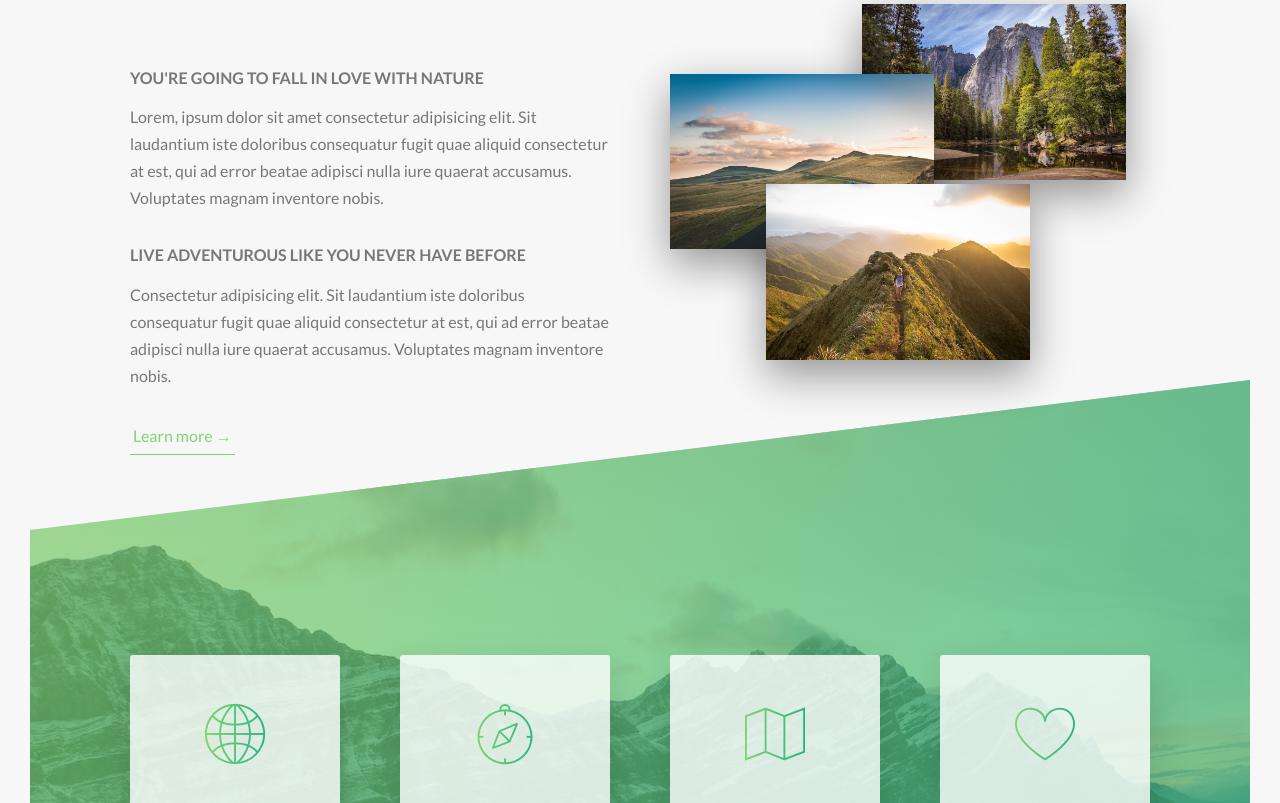
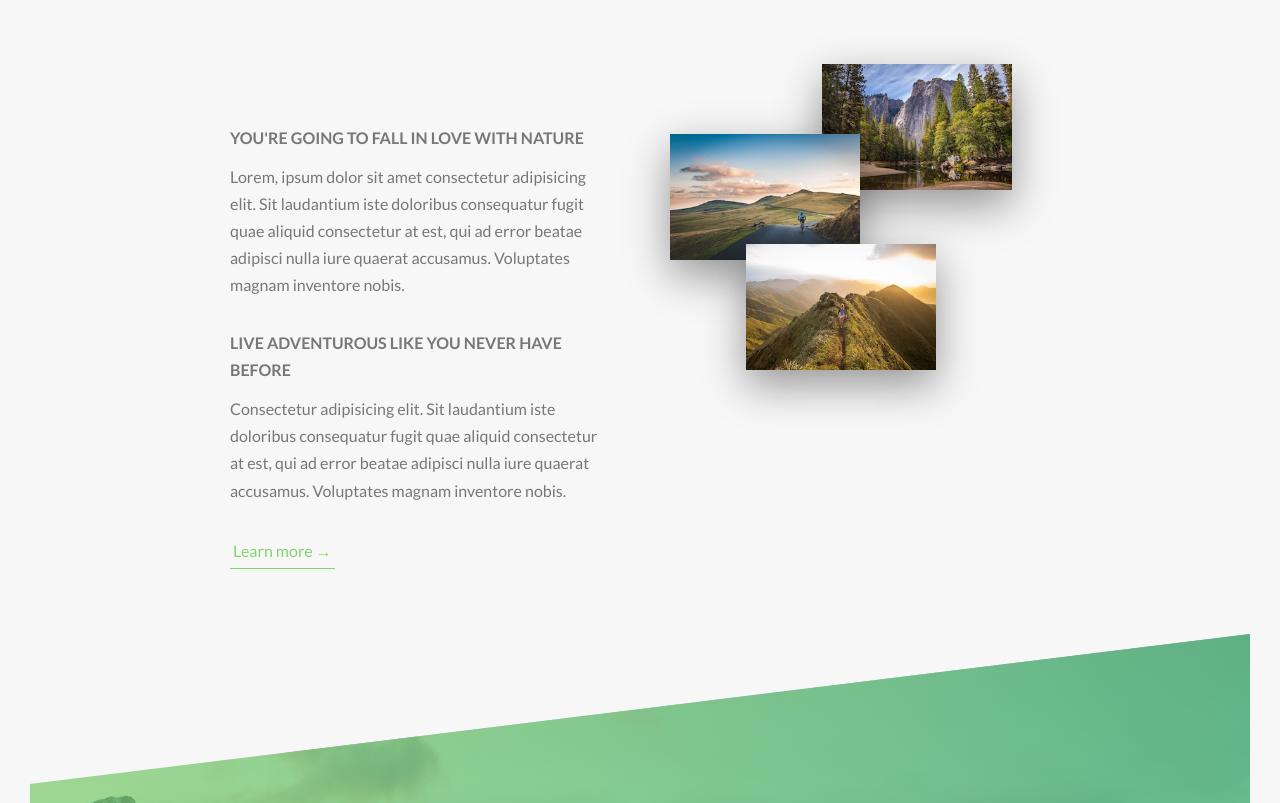
Before and after one commit to shinyb/Natours-Tours, a website: page index.html in a window 1280 px wide. Shown: the part 946-1749 px from the top of the page. Drawn offline with Linux system fonts and the light colour scheme.

Commit message:
6 initial changes

```diff
--- a/index.html
+++ b/index.html
@@ -71,7 +71,7 @@
                 </h2>
             </div>
 
-            <div class="row">
+            <div class="row about-text">
                 <div class="col-1-of-2">
                     <h3 class="heading-tertiary">You're going to fall in love with nature</h3>
                     <p class="paragraph">Lorem, ipsum dolor sit amet consectetur adipisicing elit. Sit laudantium iste
@@ -91,15 +91,15 @@
 
                 <div class="col-1-of-2">
                     <div class="composition">
-                        <img srcset="img/nat-1-large.jpg 300w, img/nat-1-large.jpg 1000w"
+                        <img srcset="img/nat-1.jpg 300w, img/nat-1-large.jpg 1000w"
                             sizes="(max-width: 56.25em) 20vw, (max-width: 37.5em) 30vw, 300px" alt="Photo 1"
                             class="composition__photo composition__photo-p1" src="img/nat-1-large.jpg">
 
-                        <img srcset="img/nat-2-large.jpg 300w, img/nat-2-large.jpg 1000w"
+                        <img srcset="img/nat-2.jpg 300w, img/nat-2-large.jpg 1000w"
                             sizes="(max-width: 56.25em) 20vw, (max-width: 37.5em) 30vw, 300px" alt="Photo 2"
                             class="composition__photo composition__photo-p2" src="img/nat-2-large.jpg">
 
-                        <img srcset="img/nat-3-large.jpg 300w, img/nat-3-large.jpg 1000w"
+                        <img srcset="img/nat-3.jpg 300w, img/nat-3-large.jpg 1000w"
                             sizes="(max-width: 56.25em) 20vw, (max-width: 37.5em) 30vw, 300px" alt="Photo 3"
                             class="composition__photo composition__photo-p3" src="img/nat-3-large.jpg">
 
--- a/sass/base/_base.scss
+++ b/sass/base/_base.scss
@@ -35,8 +35,9 @@ html {
     font-size: 40%;
   }
 
-
-
+  @include respond(big-desktop) {
+    font-size: 70%;
+  }
 }
 
 body {
@@ -51,9 +52,7 @@ body {
 
   @include respond(tab-port) {
     padding: 0;
-
-    }
-
+  }
 }
 
 ::selection {
--- a/sass/components/_composition.scss
+++ b/sass/components/_composition.scss
@@ -2,7 +2,7 @@
   position: relative;
 
   &__photo {
-    width: 55%;
+    width: 50%;
     position: absolute;
     box-shadow: 0 1.5rem 4rem rgba($color-black, 0.4);
     z-index: 10;
@@ -13,24 +13,23 @@
       width: 33.3333%;
       position: relative;
       float: left;
-
     }
-
 
     &-p1 {
       left: 40%;
       top: -6rem;
 
-      @include respond(tab-port) {
+     @include respond(tab-port) {
         top: 0;
         left: 0;
-        transform: scale(1.2)
+        transform: scale(1.2);
       }
     }
 
     &-p2 {
       left: 0;
       top: 1rem;
+
 
       @include respond(tab-port) {
         top: 0;
@@ -43,17 +42,17 @@
       left: 20%;
       top: 12rem;
 
+
       @include respond(tab-port) {
         top: 0;
         left: 0;
-        transform: scale(1.2)
+        transform: scale(1.2);
       }
-
-     }
+    }
 
     &:hover {
       outline: 1.5rem solid $color-primary;
-      transform: scale(1.05) translateY(-.5rem);
+      transform: scale(1.05) translateY(-0.5rem);
       box-shadow: 0 2.5rem 4rem rgba($color-black, 0.5);
       z-index: 20;
     }
--- a/sass/pages/_home.scss
+++ b/sass/pages/_home.scss
@@ -1,15 +1,28 @@
+.section {
+  max-width: 94rem;
+}
+
 section-about {
   background-color: $color-gray-light-1;
   padding: 25rem 0;
   margin-top: -20vh;
+  margin-bottom: 6rem;
 
   @include respond(tab-port) {
     padding: 15rem 0;
-    margin-left: 20rem;  }
+    margin-left: 20rem;
+  }
+}
+
+.about-text {
+  margin: 5rem 10rem;
+  padding: 6rem 10rem;
+
   }
 
 .section-features {
-  padding: 20rem 0;
+  padding: 10rem 0;
+  margin-top: 8rem;
   background-image: linear-gradient(
       to right bottom,
       rgba($color-primary, 0.7),
@@ -56,8 +69,6 @@ section-about {
     $color-primary-dark
   );
 
-
-
   @include respond(tab-port) {
     padding: 10rem 0;
   }
@@ -78,7 +89,6 @@ section-about {
   box-shadow: 0 1.5 4rem rgba($color-black, 0.2);
   background-repeat: no-repeat;
 
-
   @include respond(tab-land) {
     background-image: linear-gradient(
         105deg,
@@ -94,32 +104,24 @@ section-about {
     background-image: linear-gradient(
         to right,
         rgba($color-white, 0.9) 0%,
-      rgba($color-white, 0.9) 100%),
+        rgba($color-white, 0.9) 100%
+      ),
       url(../img/nat-10.jpg);
     background-size: cover;
-
-
   }
-
-
-
 
   &__form {
     width: 50%;
     padding: 4rem 3rem;
     line-height: 1;
 
-
     @include respond(tab-land) {
       width: 70%;
-
     }
 
     @include respond(tab-port) {
       width: 100%;
-
     }
-
   }
 
   &__heading {
```
Also changed, not shown: css/style.css, 1 other file. Lines whose indentation alone changed are shown as unchanged.
